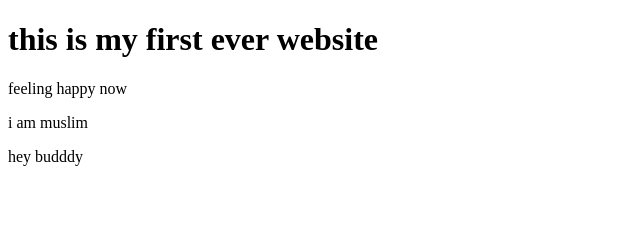
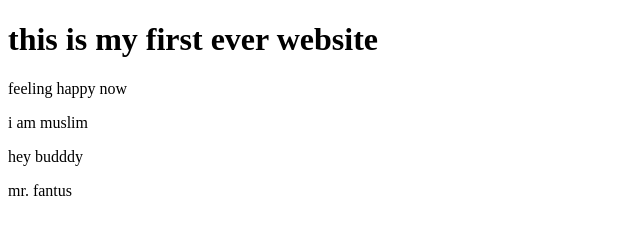
Before and after one commit to akashgazi120/my-first-website, a plain HTML site: page index.html in a window 1280 px wide. Shown: the full height of the page, 0-640 px from the left. Drawn offline with Linux system fonts and the light colour scheme.

Commit message:
Update index.html

```diff
--- a/index.html
+++ b/index.html
@@ -8,5 +8,6 @@
     <p>feeling happy now</p>
     <p>i am muslim</p>
     <p>hey budddy</p>
+    <p>mr. fantus</p>
 </body>
 </html>
```
